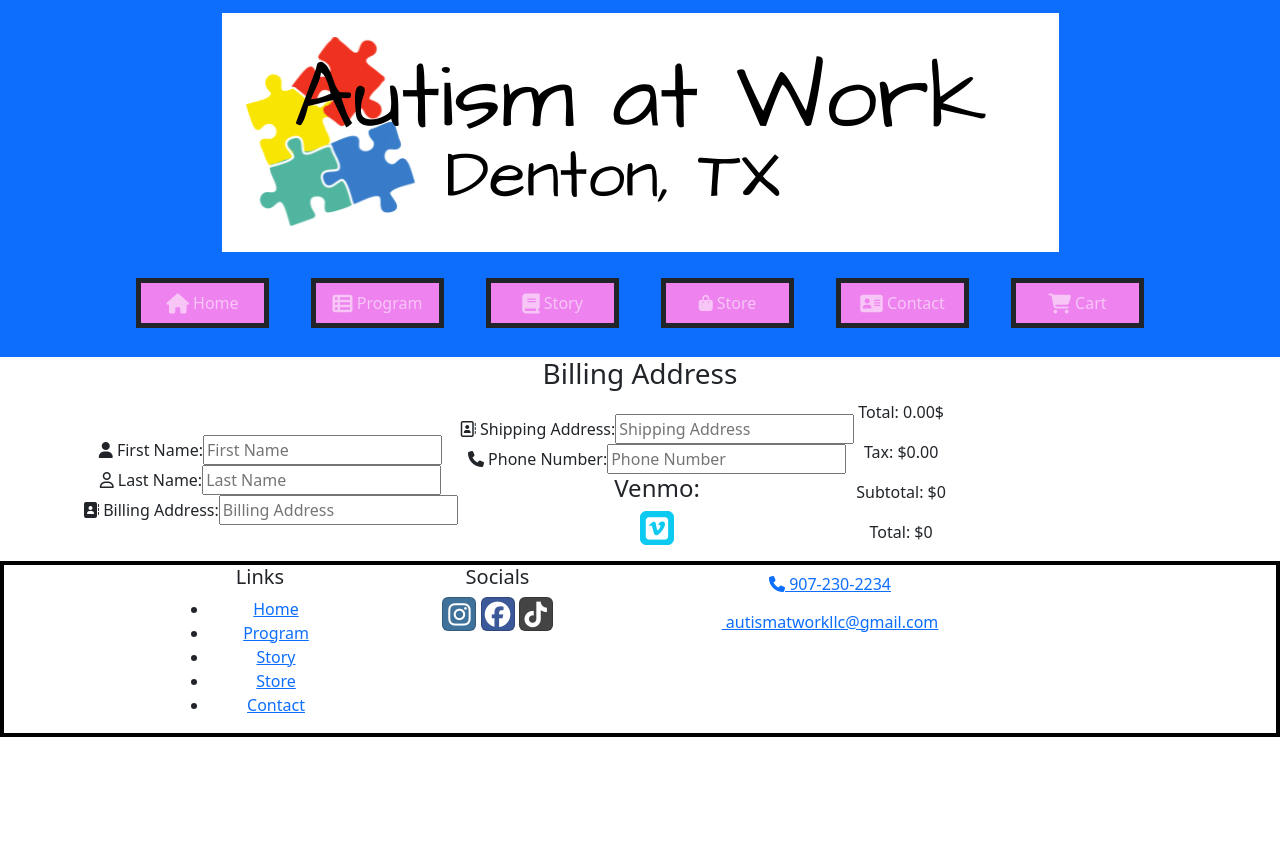
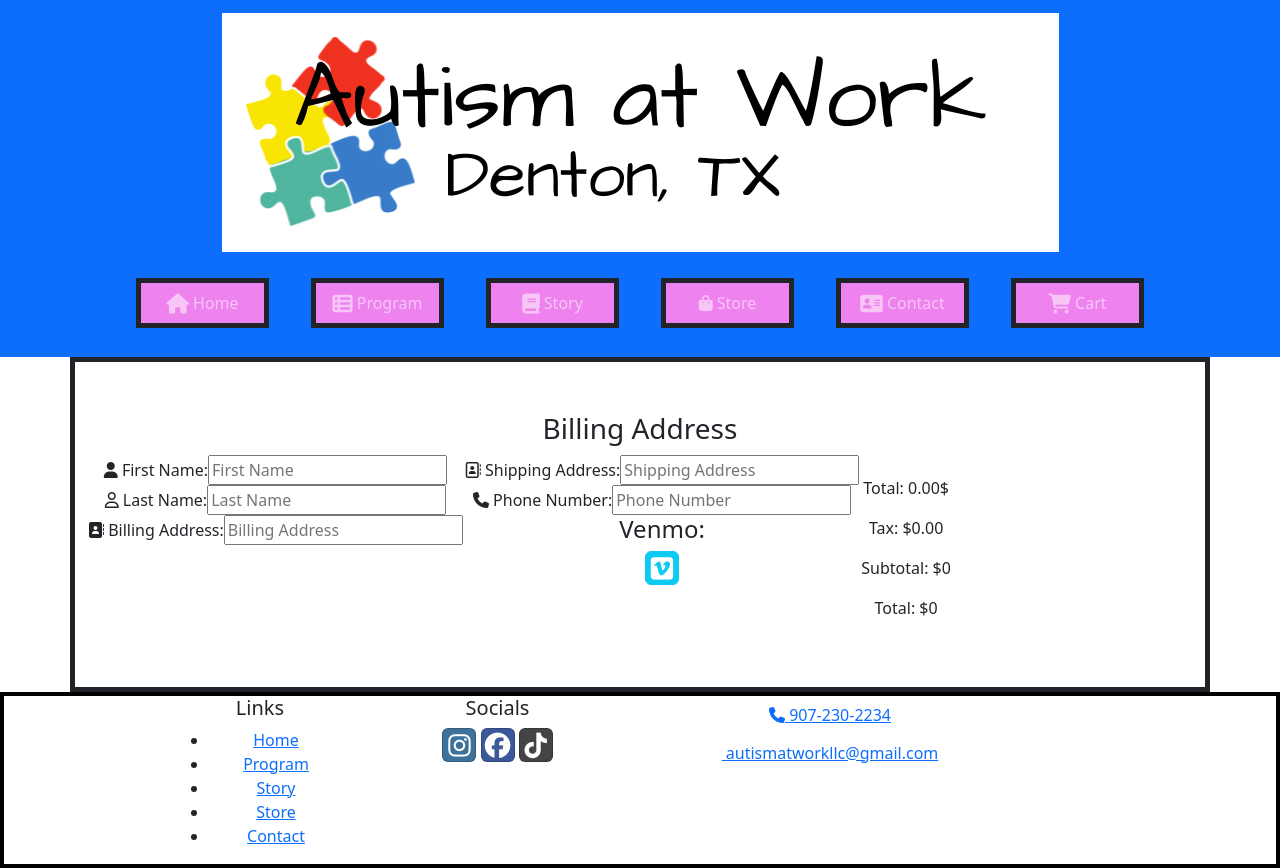
Before and after one commit to Kless92/ChainsWebSiteReact, a React (Create React App) app: page /#/checkout in a window 1280 px wide. Before the commit the page ends 800 px from the top, so only its background shows below. Built offline with nearby package versions, Linux system fonts and the light colour scheme.

Commit message:
added .checkoutBox in app.css for checkoutPage.js still need work

```diff
--- a/src/App.css
+++ b/src/App.css
@@ -68,3 +68,10 @@
   display: block;
   margin: auto !important;
 }
+
+.checkoutBox{
+  border: 5px solid;
+  width: auto;
+  padding: 50px;
+  margin: auto;
+}
--- a/src/pages/CheckOutPage.js
+++ b/src/pages/CheckOutPage.js
@@ -10,11 +10,11 @@ const Checkout = () => {
     const tax = saleTax()
     const secondTotal = afterTax()
     return (
-        <Container>
+        <Container  className='checkoutBox'>
             <h3> Billing Address</h3>
-            <tbody>
+            <table>
                 {/*Col One Full name and billing address*/}
-                <td>
+                <td >
                     <tr>
                         {/*First Name Input*/}
                         <label for="fname"><i class="fa fa-user"></i> First Name:<input name="myInput" placeholder="First Name"/></label>
@@ -75,8 +75,8 @@ const Checkout = () => {
                         <p>Total: ${secondTotal}</p>
                     </tr>
                 </td>
-            </tbody>
-</Container>
+            </table>
+        </Container>
     )
 }
 export default Checkout;
```
